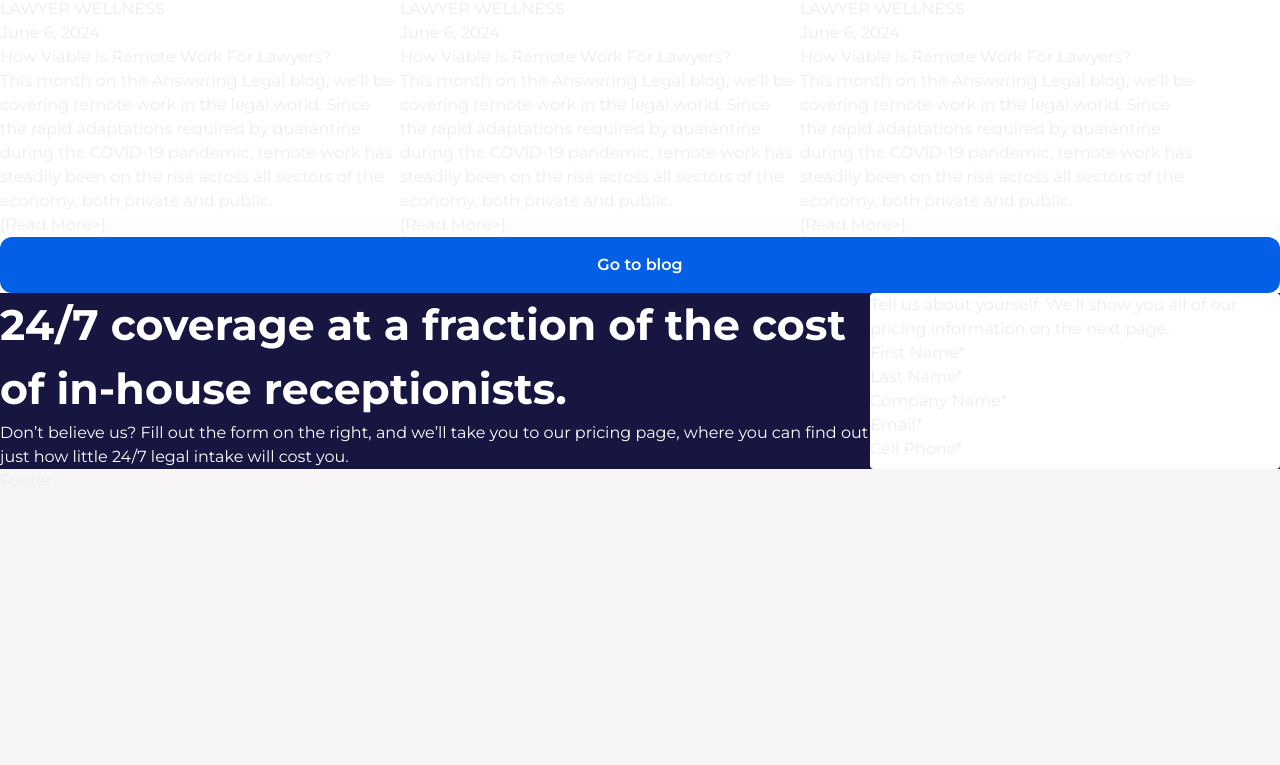
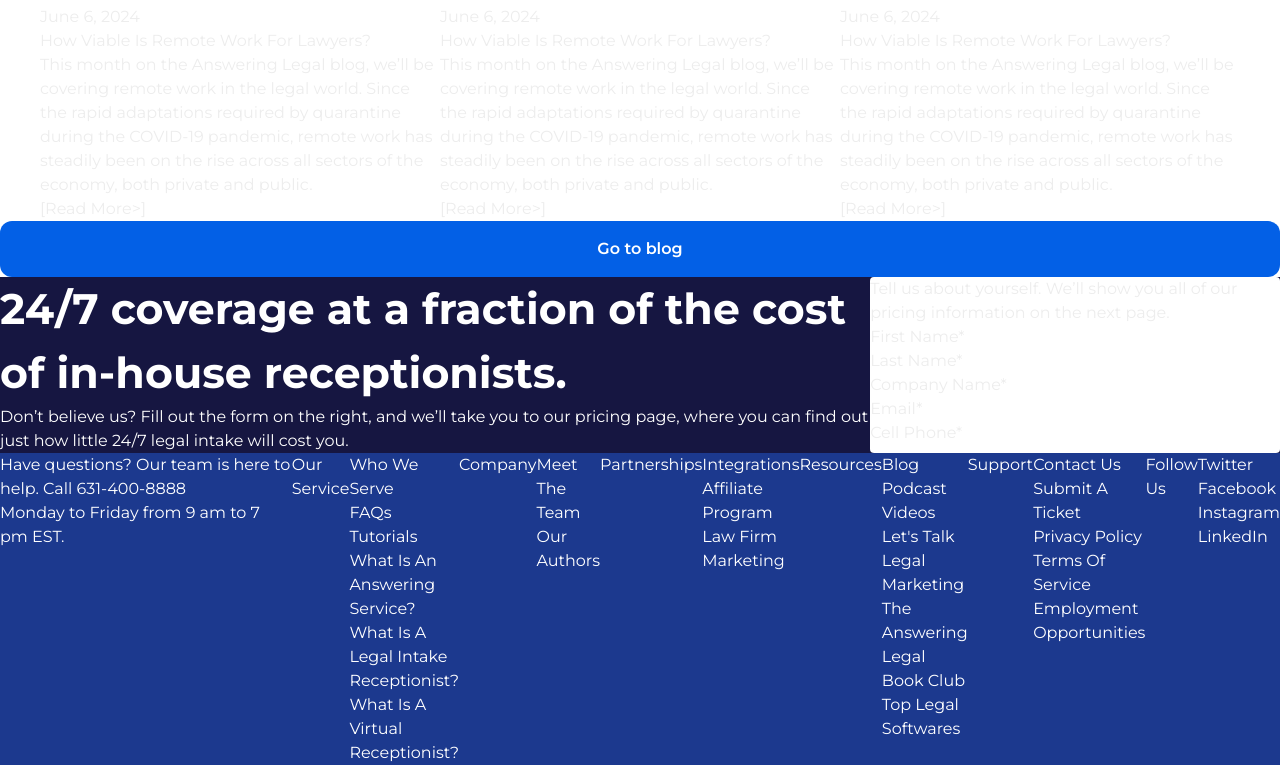
Before and after one commit to enrjon/nextjs-legal-customer-service, a Next.js app in the folder client-support/: page /landing-page in a window 1280 px wide. Shown: the part 1835-2600 px from the top of the page. Before the commit the page ends 2328 px from the top, so only its background shows below. Built offline with nearby package versions, Linux system fonts and the light colour scheme.

Commit message:
filled out footer text

```diff
--- a/client-support/src/app/landing-page/layout.tsx
+++ b/client-support/src/app/landing-page/layout.tsx
@@ -1,26 +1,7 @@
-import TopNav from '@/app/ui/landing-page/topnav';
-import LandingHero from '@/app/ui/landing-page/landing-hero';
-import Cards from '../ui/landing-page/cards';
-import CRM from '../ui/landing-page/crm';
-import Intake from '../ui/landing-page/intake';
-import Blog from '../ui/landing-page/blog';
-import Form from '../ui/landing-page/Form';
-import Footer from '../ui/landing-page/footer';
-
 export default function Layout({ children }: { children: React.ReactNode }) {
   return (
     <div className="">
-      <div className="flex flex-col justify-center">
-        <TopNav />
-        <LandingHero />
-        <Cards />
-        <CRM />
-        <Intake />
-        <Blog />
-        <Form></Form>
-        <Footer />
-      </div>
-      {/* <div className="flex-grow p-6 md:overflow-y-auto md:p-12">{children}</div> */}
+      <div className="flex-grow md:overflow-y-auto">{children}</div>
     </div>
   );
 }
--- a/client-support/src/app/landing-page/page.tsx
+++ b/client-support/src/app/landing-page/page.tsx
@@ -1,7 +1,25 @@
-export default function Page(){
+import TopNav from '@/app/ui/landing-page/topnav';
+import LandingHero from '@/app/ui/landing-page/landing-hero';
+import Cards from '../ui/landing-page/cards';
+import CRM from '../ui/landing-page/crm';
+import Intake from '../ui/landing-page/intake';
+import Blog from '../ui/landing-page/blog';
+import Form from '../ui/landing-page/Form';
+import Footer from '../ui/landing-page/footer';
+
+export default function Page() {
     return (
         <main>
-            <h1>Landing Page</h1>
+            <div className="flex flex-col justify-center">
+                <TopNav />
+                <LandingHero />
+                <Cards />
+                <CRM />
+                <Intake />
+                <Blog />
+                <Form></Form>
+                <Footer />
+            </div>
         </main>
     )
 }
--- a/client-support/src/app/ui/landing-page/blog.tsx
+++ b/client-support/src/app/ui/landing-page/blog.tsx
@@ -13,16 +13,16 @@ export default function Blog() {
     )
 
     return (
-        <div className="bg-white flex flex-col">
-            <h2 className="text-h2">Want to learn more? Read our articles on legal intake.</h2>
-            <div className="flex flex-row">
+        <div className="bg-white flex flex-col ">
+            <h2 className="flex text-h3 font-bold flex justify-center">Want to learn more? Read our articles on legal intake.</h2>
+            <div className="flex flex-row justify-center">
                 {
                     blogFetch.map((data, i) => {
                         return <BlogCard key={`blog-card-${i}`} {...data} />
                     })
                 }
             </div>
-            <button className="btn">Go to blog</button>
+            <button className="btn flex justify-center">Go to blog</button>
         </div>
 
     )
--- a/client-support/src/app/ui/landing-page/footer.tsx
+++ b/client-support/src/app/ui/landing-page/footer.tsx
@@ -1,5 +1,96 @@
-export default function Footer(){
+import Link from "next/link"
+
+export default function Footer() {
+    const footer = [
+        {
+            head: 'Our Service',
+            list: [
+                { name: 'Who We Serve', link: 'who-we-serve' },
+                { name: 'FAQs', link: 'faqs' },
+                { name: 'Tutorials', link: 'tutorials' },
+                { name: 'What Is An Answering Service?', link: 'what-is-an-answering-service' },
+                { name: 'What Is A Legal Intake Receptionist?', link: 'what-is-a-legal-intake-receptionist' },
+                { name: 'What Is A Virtual Receptionist?', link: 'what-is-a-virtual-receptionist' }
+            ]
+            ,
+        },
+        {
+            head: 'Company',
+            list: [
+                { name: 'Meet The Team', link: 'meet-the-team' },
+                { name: 'Our Authors', link: 'our-authors' }
+            ],
+        },
+        {
+            head: 'Partnerships',
+            list: [
+                { name: 'Integrations', link: 'integrations' },
+                { name: 'Affiliate Program', link: 'affiliate-program' },
+                { name: 'Law Firm Marketing', link: 'law-firm-marketing' }
+            ],
+        },
+        {
+            head: 'Resources',
+            list: [
+                { name: 'Blog', link: 'blog' },
+                { name: 'Podcast', link: 'podcast' },
+                { name: 'Videos', link: 'videos' },
+                { name: "Let's Talk Legal", link: 'lets-talk-legal' },
+                { name: 'Marketing', link: 'marketing' },
+                { name: 'The Answering Legal', link: 'the-answering-legal' },
+                { name: 'Book Club', link: 'book-club' },
+                { name: 'Top Legal Softwares', link: 'top-legal-softwares' }
+            ],
+        },
+        {
+            head: 'Support',
+            list: [
+                { name: 'Contact Us', link: 'contact-us' },
+                { name: 'Submit A Ticket', link: 'submit-a-ticket' },
+                { name: 'Privacy Policy', link: 'privacy-policy' },
+                { name: 'Terms Of Service', link: 'terms-of-service' },
+                { name: 'Employment', link: 'employment' },
+                { name: 'Opportunities', link: 'opportunities' }
+            ],
+        },
+        {
+            head: 'Follow Us',
+            list: [
+                { name: 'Twitter', link: 'twitter' },
+                { name: 'Facebook', link: 'facebook' },
+                { name: 'Instagram', link: 'instagram' },
+                { name: 'LinkedIn', link: 'linkedin' }
+            ],
+        },
+    ]
     return (
-        <div>Footer</div>
+        <div className="flex flex-row text-white bg-blue-900">
+            <div>
+                <p>Have questions? Our team is here to help. Call 631-400-8888</p>
+                <p>Monday to Friday from 9 am to 7 pm EST.</p>
+            </div>
+            <div className="flex">
+                {
+                    footer.map((section, i) => {
+                        return (
+                            <div key={`footer-${section.head}-${i}`}
+                                className="flex ">
+                                <h3>{section.head}</h3>
+                                <ul>
+                                    {section.list.map((li, i) => {
+                                        return <li key={`footer-${li.name}-${i}`}>
+                                            <Link
+
+                                                href={`http://localhost:3000/landing-page/${li.link}`}
+                                            >{li.name}</Link>
+                                        </li>
+                                    })}
+                                </ul>
+                            </div>
+                        )
+                    })
+                }
+            </div>
+        </div>
     )
 }
--- a/client-support/src/app/ui/landing-page/topnav.tsx
+++ b/client-support/src/app/ui/landing-page/topnav.tsx
@@ -10,7 +10,7 @@ export default function TopNav() {
     const [collapse, setCollapse] = useState(true);
 
     return (
-        <nav className="flex inline-flex justify-between">
+        <nav className="flex inline-flex justify-between bg-white ">
             <Image
                 src='/images/Answering_LegalTM_Blue.png'
                 width={300}
```
